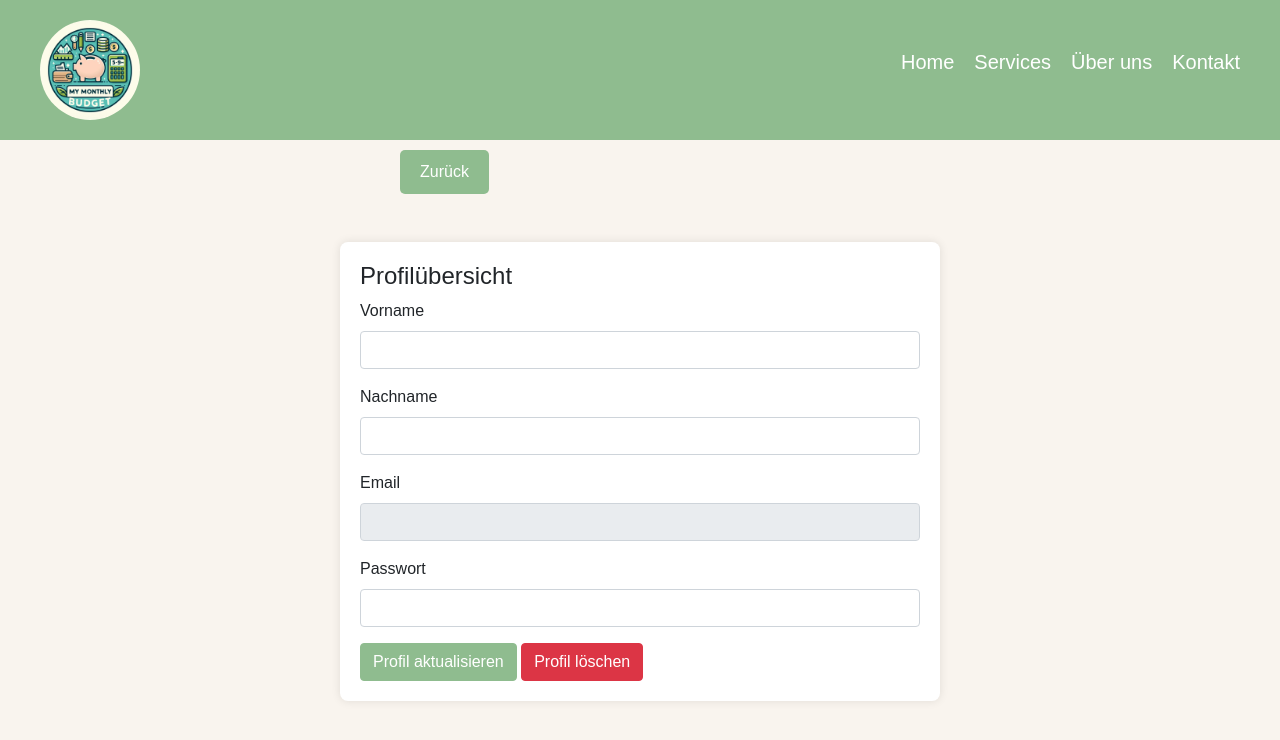
After one commit to julsboss/BudgetFinanz-Planer, a PHP site: page /public/subpages/ProfilOverview.html in a window 1280 px wide. The commit adds this page. Shown: the top 740 px of the page. Run offline with PHP 8.4, Linux system fonts and the light colour scheme.

Commit message:
Profil ergänzt

```diff
--- a/mosbach-tasks-web-main/public/Startpage.html
+++ b/mosbach-tasks-web-main/public/Startpage.html
@@ -15,9 +15,9 @@
             </div>
             <ul class="nav-links">
                 <li><a href="Homepage.html">Home</a></li>
-                <li><a href="#features">Funktionen</a></li>
-                <li><a href="#about">Über uns</a></li>
-                <li><a href="#contact">Kontakt</a></li>
+                <li><a href="subpages/CashflowOverview.html">Finanzfluss</a></li>
+                <li><a href="subpages/Monthlyreport.html">Monatsbericht</a></li>
+                <li><a href="subpages/ProfilOverview.html">Profil</a></li>
                 <li><a href="LoginPage.html" class="login-icon">Abmelden</a></li>
             </ul>
         </nav>
--- a/mosbach-tasks-web-main/public/css/styleAddCashflow.css
+++ b/mosbach-tasks-web-main/public/css/styleAddCashflow.css
@@ -92,6 +92,7 @@ button {
     padding: 10px 20px;
     border-radius: 4px;
     cursor: pointer;
+
 }
 
 .button-container {
@@ -251,7 +252,7 @@ h2 {
     border-color: #4CAF50;
 }
 .back-button {
-    background-color: #4CAF50;
+    background-color: #8FBC8F;
     color: white;
     border: none;
     padding: 10px 20px; /* Adjust padding for size */
@@ -265,3 +266,30 @@ h2 {
 .back-button:hover {
     background-color: #45a049;
 }
+#profileForm .btn {
+    flex: 1; /* Ensure buttons take equal space */
+    max-width: 200px; /* Optional max width */
+    justify-content: center; /* Center the buttons */
+    gap: 20px;
+}
+
+#profileForm .btn-primary {
+    background-color: #8FBC8F; /* Blue color for update button */
+    border-color: #8FBC8F;
+    color: white;
+}
+
+#profileForm .btn-primary:hover {
+    background-color: #45a049; /* Darker blue on hover */
+    border-color: #45a049;
+}
+
+#profileForm .btn-danger {
+    background-color: #dc3545; /* Red color for delete button */
+    border-color: #dc3545;
+}
+
+#profileForm .btn-danger:hover {
+    background-color: #c82333; /* Darker red on hover */
+    border-color: #bd2130;
+}
--- /dev/null
+++ b/mosbach-tasks-web-main/public/js/Profile.js
@@ -0,0 +1,75 @@
+$(document).ready(function() {
+    // Fetch and display user profile
+    function fetchUserProfile() {
+        $.ajax({
+            url: 'https://BudgetBackend-active-lemur-qg.apps.01.cf.eu01.stackit.cloud/api/user',
+            method: 'GET',
+            headers: {
+                'Authorization': localStorage.getItem('authToken')
+            },
+            success: function(data) {
+                $('#firstName').val(data.firstName);
+                $('#lastName').val(data.lastName);
+                $('#email').val(data.email);
+                $('#password').val(data.password);
+            },
+            error: function(error) {
+                console.error('Fehler beim Abrufen der Profildaten:', error);
+            }
+        });
+    }
+
+    // Update user profile
+    $('#profileForm').submit(function(event) {
+        event.preventDefault();
+        const updatedUser = {
+            firstName: $('#firstName').val(),
+            lastName: $('#lastName').val(),
+            email : $('#email').val(),
+            passwort : $('#password').val()
+        };
+
+        $.ajax({
+            url: 'https://BudgetBackend-active-lemur-qg.apps.01.cf.eu01.stackit.cloud/api/user',
+            method: 'PUT',
+            headers: {
+                'Authorization': localStorage.getItem('authToken')
+            },
+            data: JSON.stringify(updatedUser),
+            contentType: 'application/json',
+            success: function(response) {
+                console.log(`User erfolgreich aktualisiert:`, response);
+
+            },
+            error: function(error) {
+                console.error(`Aktualisierung nicht erfolgreich:`, error);
+            },
+        });
+    });
+
+    // Delete user profile
+    $('#deleteProfile').click(function() {
+        if (confirm('Are you sure you want to delete your profile?')) {
+            $.ajax({
+                url: 'https://BudgetBackend-active-lemur-qg.apps.01.cf.eu01.stackit.cloud/api/user',
+                method: 'DELETE',
+                headers: {
+                    'Authorization': localStorage.getItem('authToken')
+                },
+                success: function(response) {
+                    console.log(`User erfolgreich gelöscht:`, response);
+                    window.location.href = '../Homepage.html';
+                },
+                error: function(error) {
+                    console.error('Fehler beim Löschen des Profils:', error);
+                }
+            });
+        }
+    });
+
+    // Initial fetch
+    fetchUserProfile();
+});
+function goBack() {
+    window.location.href = '../Startpage.html';
+}
--- /dev/null
+++ b/mosbach-tasks-web-main/public/subpages/ProfilOverview.html
@@ -0,0 +1,54 @@
+<!DOCTYPE html>
+<html lang="en">
+<head>
+    <meta charset="UTF-8">
+    <meta name="viewport" content="width=device-width, initial-scale=1.0">
+    <title>My Monthly Report - Profilübersicht</title>
+    <link href="../css/bootstrap.min.css" rel="stylesheet">
+    <link rel="stylesheet" href="../css/styleAddCashflow.css">
+</head>
+<body>
+    <div class="container-fluid"></div>
+        <nav class="navbar">
+            <div class="logo">
+                <img src="../../ressources/logo.jpg" alt="Logo" />
+            </div>
+            <ul class="nav-links">
+                <li><a href="../Startpage.html">Home</a></li>
+                <li><a href="#services">Services</a></li>
+                <li><a href="#about">Über uns</a></li>
+                <li><a href="#contact">Kontakt</a></li>
+            </ul>
+        </nav>
+    </header>
+    <button type="button" class="btn btn-secondary back-button" onclick="goBack()">Zurück</button>
+    <div class="container mt-5">
+        <h2>Profilübersicht</h2>
+        <form id="profileForm">
+            <div class="form-group">
+                <label for="firstName">Vorname</label>
+                <input type="text" class="form-control" id="firstName" required>
+            </div>
+            <div class="form-group">
+                <label for="lastName">Nachname</label>
+                <input type="text" class="form-control" id="lastName" required>
+            </div>
+            <div class="form-group">
+                <label for="email">Email</label>
+                <input type="email" class="form-control" id="email" readonly>
+            </div>
+            <div class="form-group">
+                <label for="password">Passwort</label>
+                <input type="password" class="form-control" id="password" required>
+            </div>
+
+            <button type="submit" class="btn btn-primary" id="updateProfile">Profil aktualisieren</button>
+            <button type="button" class="btn btn-danger" id="deleteProfile">Profil löschen</button>
+        </form>
+    </div>
+
+    <script src="../js/jquery-3.6.0.min.js"></script>
+    <!--<script src="https://stackpath.bootstrapcdn.com/bootstrap/4.5.2/js/bootstrap.min.js"></script> -->
+    <script src="../js/Profile.js"></script> <!-- Your JavaScript file -->
+</body>
+</html>
```
